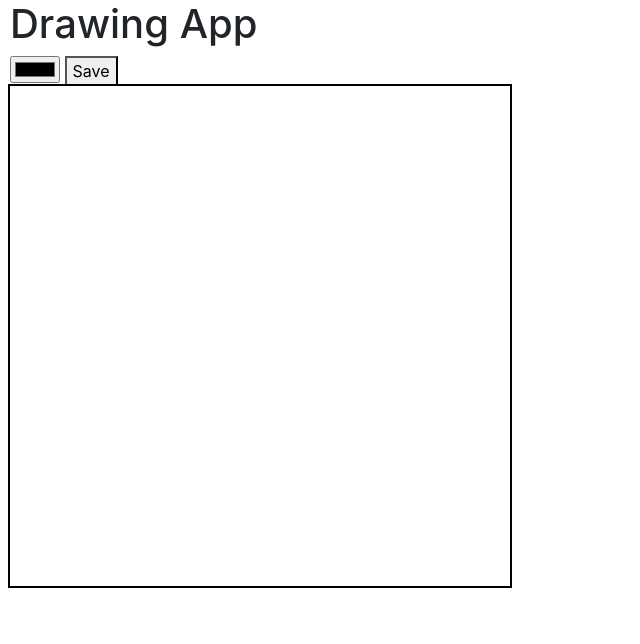
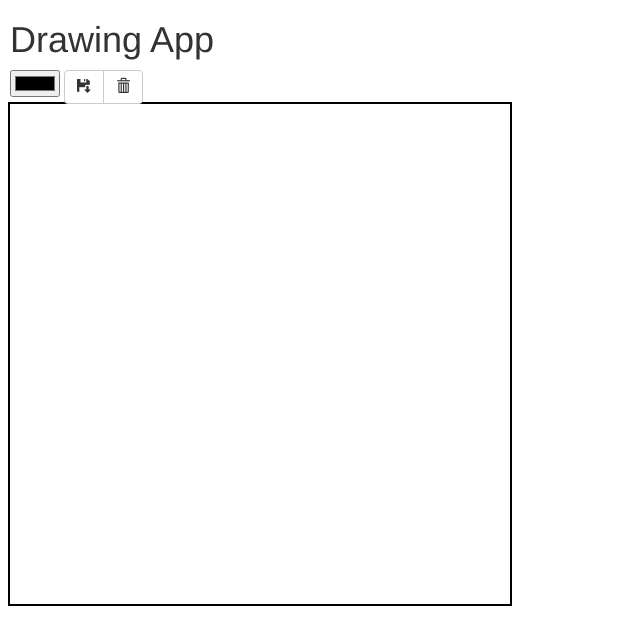
Before and after one commit to sfrankian/drawing-app, a plain HTML site: page index.html in a window 1280 px wide. Shown: the whole page, without its empty margins (0-640 px from the left). Drawn offline with nearby package versions, Linux system fonts and the light colour scheme.

Commit message:
Adding glypicon for save button and added a function to erase the whole canvas.

```diff
--- a/drawing.js
+++ b/drawing.js
@@ -48,4 +48,10 @@ var onPaint = function() {
 function saveImage() {
   var image = canvas.toDataURL("image/png").replace("image/png", "image/octet-stream");
   window.location.href = image;
+  alert("Image saved as png.");
 }
+
+// Deleting canvasArea
+function deleteCanvas() {
+  context.clearRect(0, 0, canvas.width, canvas.height);
+}
--- a/index.html
+++ b/index.html
@@ -2,16 +2,25 @@
 <html>
   <head>
     <title>Drawing App</title>
-    <link rel="stylesheet" href="https://maxcdn.bootstrapcdn.com/bootstrap/4.0.0-beta.2/css/bootstrap.min.css"
-    integrity="sha384-PsH8R72JQ3SOdhVi3uxftmaW6Vc51MKb0q5P2rRUpPvrszuE4W1povHYgTpBfshb" crossorigin="anonymous">
+    <!-- Latest compiled and minified CSS -->
+    <link rel="stylesheet" href="https://maxcdn.bootstrapcdn.com/bootstrap/3.3.7/css/bootstrap.min.css"
+  integrity="sha384-BVYiiSIFeK1dGmJRAkycuHAHRg32OmUcww7on3RYdg4Va+PmSTsz/K68vbdEjh4u" crossorigin="anonymous">
     <link rel="stylesheet" href="styles.css">
   </head>
   <body>
     <div id="appContainer">
       <h1>Drawing App</h1>
       <section id="toolbar">
-        <input class="toolbar_item"type="color" id="#colorPicker">
-        <button onclick="saveImage()">Save</button>
+        <input class="toolbar_item" type="color" id="#colorPicker">
+
+        <div class="btn-group" role="group" aria-label="...">
+          <button type="button" class="btn btn-default" onclick="saveImage()" aria-label="Save as png">
+            <span class="glyphicon glyphicon-floppy-save" aria-hidden="true"></span>
+          </button>
+          <button type="button" class="btn btn-default" onclick="deleteCanvas()" aria-label="Save as png">
+            <span class="glyphicon glyphicon-trash" aria-hidden="true"></span>
+          </button>
+        </div>
       </section>
       <section id="canvasContainer">
         <canvas id="canvasArea" width="500" height="500"></canvas>
```
